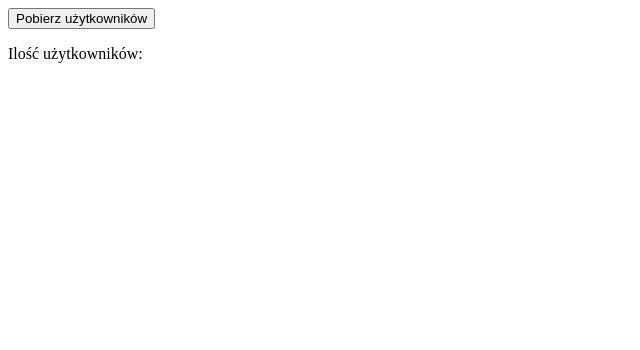
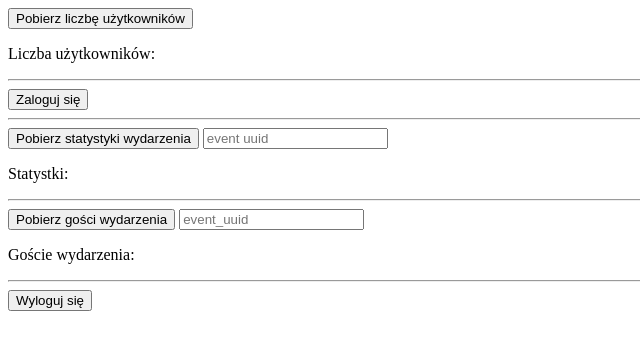
Before and after one commit to wiktoriasw/Invitations, a plain HTML site: page frontend/index.html in a window 1280 px wide. Shown: the whole page, without its empty margins (0-640 px from the left). Drawn offline with Linux system fonts and the light colour scheme.

Commit message:
Update frontend code

```diff
--- a/frontend/index.html
+++ b/frontend/index.html
@@ -3,19 +3,50 @@
 </head>
 <body>
     <button  onclick="download_users()">
-        Pobierz użytkowników
+        Pobierz liczbę użytkowników
     </button>
     <p>
-        Ilość użytkowników:<span id="user_count"></span>
+        Liczba użytkowników:<span id="user_count"></span>
     </p>
+    <hr>
+    <button onclick="sign_in('adam.nowak1234@mail.com', '123')">
+        Zaloguj się
+    </button>
+    <hr>
+    <button onclick="download_stats()">
+        Pobierz statystyki wydarzenia
+    </button>
+
+    <input type="text" id="event_stats_uuid" placeholder="event uuid">
+    <p>
+        Statystki: <span id="event_stats"></span>
+    </p>
+    <hr>
+    <button onclick="download_event_guests()">
+        Pobierz gości wydarzenia
+    </button>
+
+    <input type="text" id="event_guests_uuid" placeholder ="event_uuid">
+    <p>
+        Goście wydarzenia: <span id="guests_list"></span>
+    </p>
+    <hr>
+    <button onclick="log_out()">
+        Wyloguj się
+    </button>
+
 </body>
 
 <script>
 console.log("kotek");
 
-const foo = 1;
-foo = 2;
+let token;
 
+// u7h67uh
+/*
+GET
+/events/{event_uuid}/stats
+*/
 
 async function download_users() {
     const response = await fetch("http://127.0.0.1:8000/users");
@@ -25,4 +56,49 @@ async function download_users() {
     console.log("pies", users);
 }
 
+async function sign_in(user, password) {
+    const formdata = new FormData();
+    formdata.append('username', user);
+    formdata.append('password', password);
+    const response = await fetch("http://127.0.0.1:8000/token", {
+        method: 'post',
+        body: formdata
+    });
+    const response_token = await response.json();
+    token = response_token.access_token
+    console.log("kotek", token);
+
+}
+
+async function download_stats() {
+    const event_uuid = document.getElementById("event_stats_uuid").value;
+    const response = await fetch(`http://127.0.0.1:8000/events/${event_uuid}/stats`, {
+        headers: {
+            Authorization: `Bearer ${token}`,
+        }
+    });
+    const stats = await response.json();
+    document.getElementById("event_stats").innerText = JSON.stringify(stats);
+
+}
+
+async function download_event_guests() {
+    const event_uuid = document.getElementById("event_guests_uuid").value;
+    const response = await fetch(`http://127.0.0.1:8000/events/${event_uuid}/guests`,{
+        headers: {
+            Authorization: `Bearer ${token}`,
+        }
+    });
+    const guests = await response.json();
+    document.getElementById("guests_list").innerText = JSON.stringify(guests);
+    console.log(guests);
+
+
+}
+
+async function log_out() {
+    token = "";
+    console.log('Wylogowano użytkownika');
+}
+
 </script>
```
